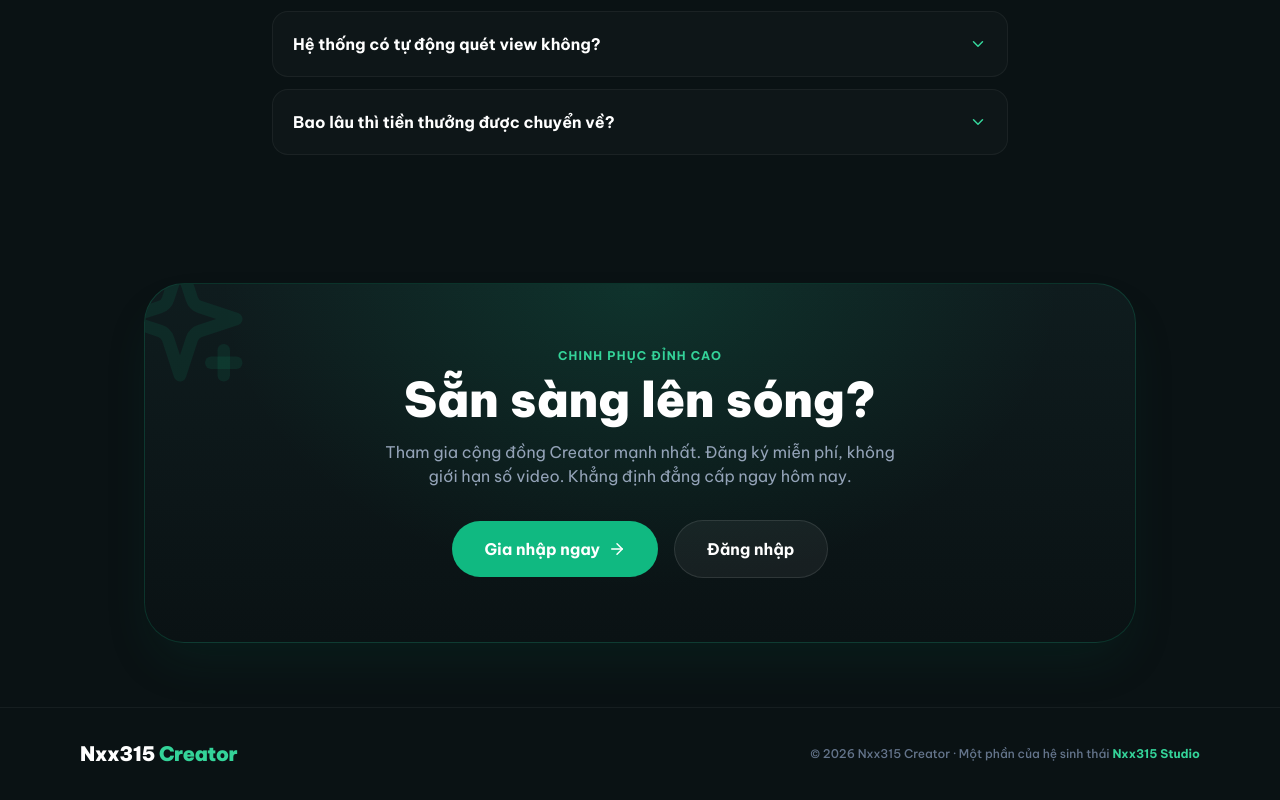
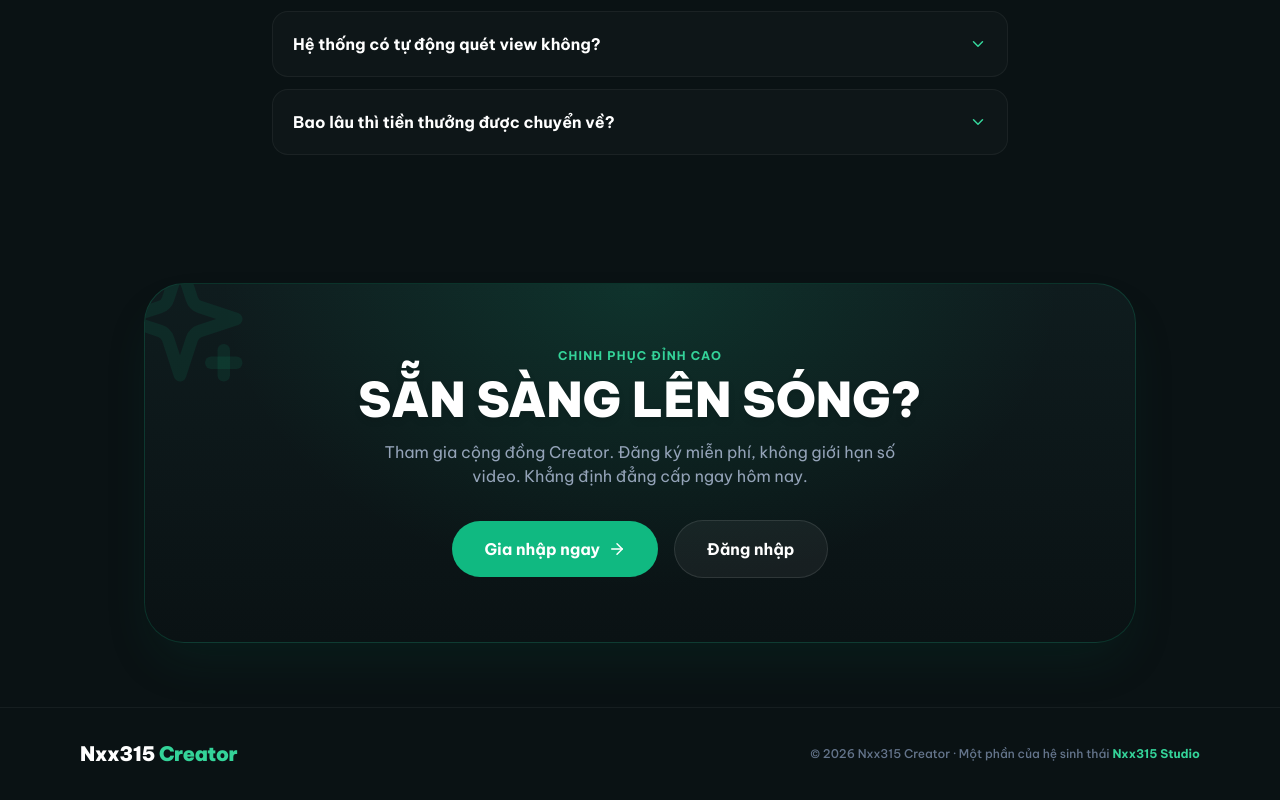
Before and after one commit to nxx1437-creator/creator.nxx315, a React (Vite) app: page / in a window 1280 px wide. Shown: the part 3743-4543 px from the top of the page. Built offline with nearby package versions, Linux system fonts and the light colour scheme; no server answers.

Commit message:
Update Footer.jsx

```diff
--- a/src/components/landing/Footer.jsx
+++ b/src/components/landing/Footer.jsx
@@ -18,9 +18,9 @@ export function FinalCta() {
 
         <div className="relative z-10">
           <p className="mb-3 text-xs font-bold uppercase tracking-widest text-emerald-400">Chinh phục đỉnh cao</p>
-          <h2 className="text-3xl font-black text-white md:text-4xl lg:text-5xl">Sẵn sàng lên sóng?</h2>
+          <h2 className="text-3xl font-black uppercase text-white md:text-4xl lg:text-5xl drop-shadow-md">Sẵn sàng lên sóng?</h2>
           <p className="mx-auto mt-4 max-w-lg text-sm leading-relaxed text-slate-400 md:text-base">
-            Tham gia cộng đồng Creator mạnh nhất. Đăng ký miễn phí, không giới hạn số video. Khẳng định đẳng cấp ngay hôm nay.
+            Tham gia cộng đồng Creator. Đăng ký miễn phí, không giới hạn số video. Khẳng định đẳng cấp ngay hôm nay.
           </p>
 
           <div className="mt-8 flex flex-col items-center justify-center gap-4 sm:flex-row">
```
